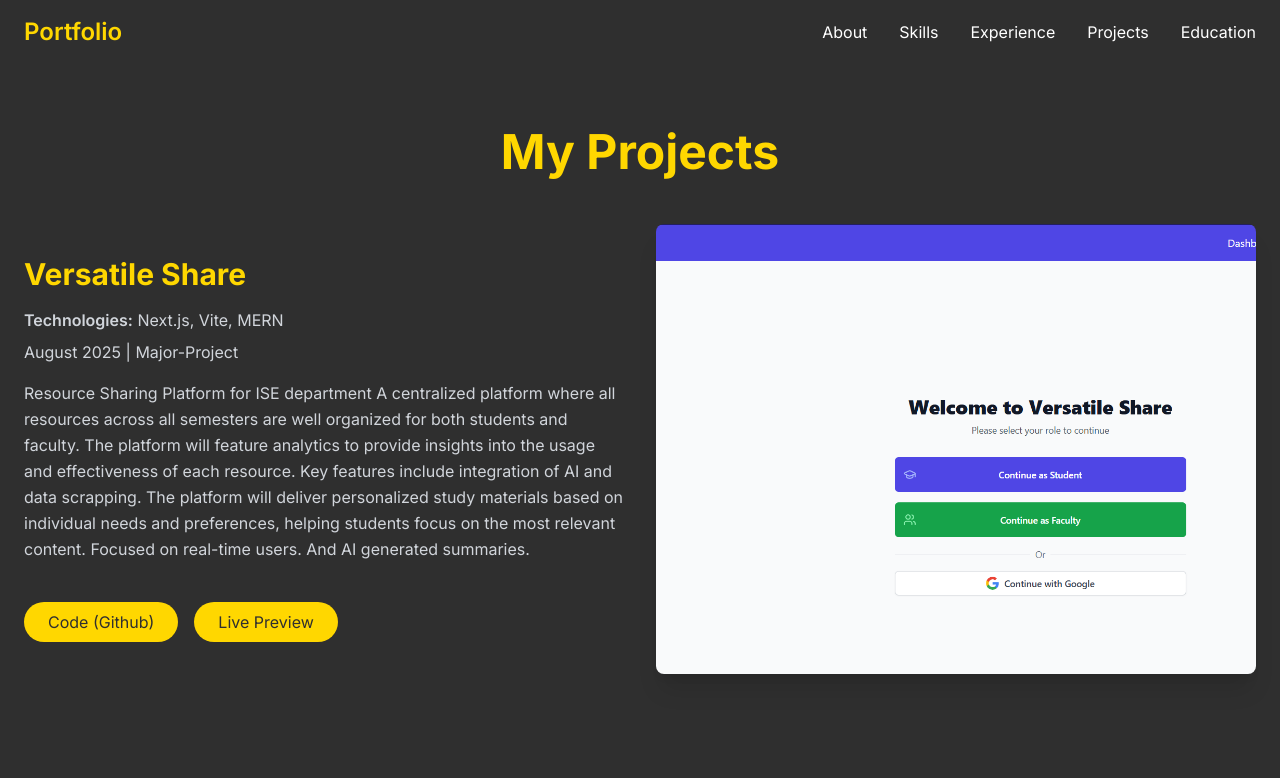
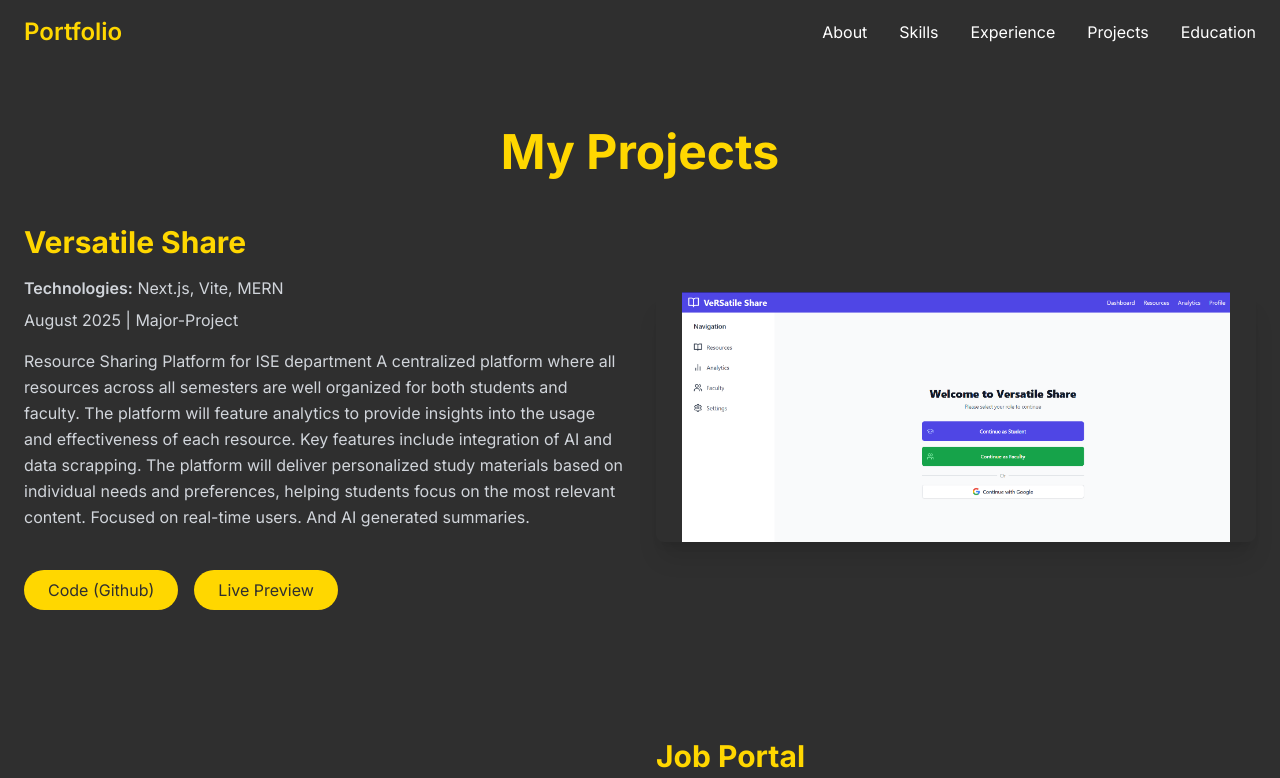
Before and after one commit to Rakeshappu/animated-archive, a React (Vite) app: page /projects in a window 1280 px wide. Shown: the top 778 px of the page. Built offline with nearby package versions, Linux system fonts and the light colour scheme.

Commit message:
Optimize project images
Reduce the size of project images to improve website performance and loading times.

```diff
--- a/src/pages/Projects.tsx
+++ b/src/pages/Projects.tsx
@@ -225,11 +225,11 @@ const Projects = () => {
                   </a>
                 </div>
               </div>
-              <div className={`${index % 2 === 0 ? 'md:order-2' : 'md:order-1'} relative group w-full aspect-[4/3] min-h-[200px]`}>
+              <div className={`${index % 2 === 0 ? 'md:order-2' : 'md:order-1'} relative group w-full aspect-[16/9] max-h-[250px]`}>
                 <img
                   src={project.image}
                   alt={project.title}
-                  className="absolute inset-0 w-full h-full object-cover rounded-lg shadow-xl transition-all duration-300 group-hover:blur-sm"
+                  className="absolute inset-0 w-full h-full object-contain rounded-lg shadow-xl transition-all duration-300 group-hover:blur-sm"
                 />
                 <div className="absolute inset-0 flex items-center justify-center opacity-0 group-hover:opacity-100 transition-opacity duration-300">
                   <span className="text-white text-base sm:text-xl font-semibold bg-black/50 px-4 sm:px-6 py-2 sm:py-3 rounded-full whitespace-nowrap">
```
